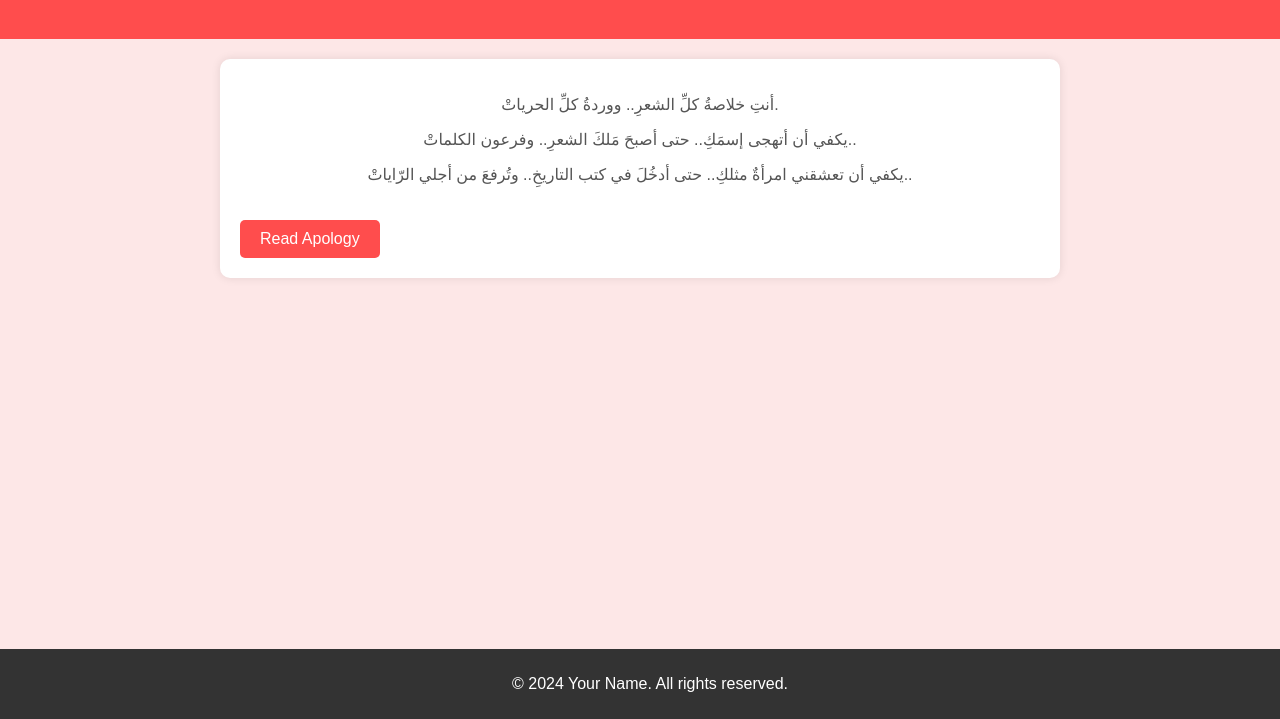
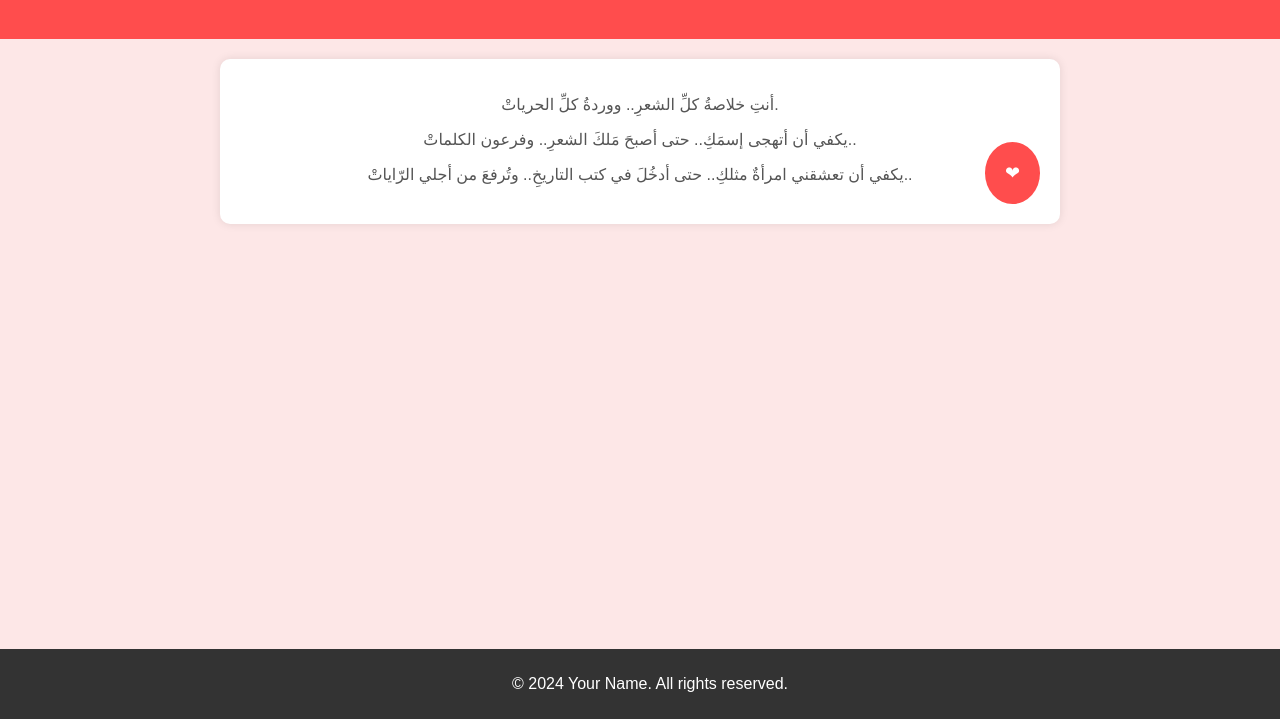
Before and after one commit to modrikh/khadija.github.io, a plain HTML site: page index.html in a window 1280 px wide. Shown: the part 81-800 px from the top of the page. Drawn offline with Linux system fonts and the light colour scheme.

Commit message:
Add files via upload

```diff
--- a/index.html
+++ b/index.html
@@ -20,7 +20,9 @@
             <p>يكفي أن تعشقني امرأةٌ مثلكِ.. حتى أدخُلَ في كتب التاريخِ.. وتُرفعَ من أجلي الرّاياتْ..</p>
         </section>
 
-        <button onclick="location.href='apology.html'">Read Apology</button>
+        <div class="button-container">
+            <button id="heartButton" onclick="location.href='index.html'">❤</button>
+        </div>
     </main>
 
     <footer>
--- a/styles.css
+++ b/styles.css
@@ -20,6 +20,7 @@ main {
     padding: 20px;
     box-shadow: 0 0 10px rgba(0, 0, 0, 0.1);
     border-radius: 10px;
+    position: relative;
 }
 
 .content,
@@ -28,7 +29,29 @@ main {
     color: #555;
 }
 
-button {
+#heartButton {
+    background-color: #ff4d4d; /* Red button background */
+    color: #fff;
+    border: none;
+    padding: 20px;
+    font-size: 18px;
+    cursor: pointer;
+    border-radius: 50%; /* Make it a circle */
+    position: absolute;
+    bottom: 20px;
+    right: 20px;
+}
+
+#heartButton:hover {
+    background-color: #ff3333; /* Darker red on hover */
+}
+
+.button-container {
+    text-align: center;
+    margin-top: 20px;
+}
+
+.button-container button {
     background-color: #ff4d4d; /* Red button background */
     color: #fff;
     border: none;
@@ -39,7 +62,7 @@ button {
     margin-top: 20px;
 }
 
-button:hover {
+.button-container button:hover {
     background-color: #ff3333; /* Darker red on hover */
 }
 
```
Also changed, not shown: apology.html (+4 -2 lines).
